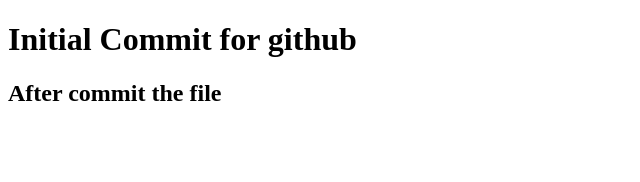
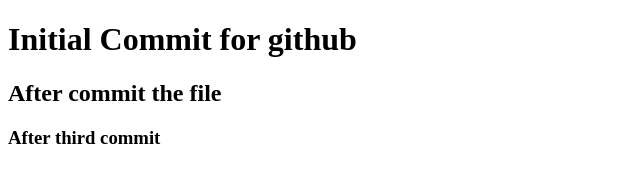
Before and after one commit to prajapat9782/gitest, a plain HTML site: page index.html in a window 1280 px wide. Shown: the whole page, without its empty margins (0-640 px from the left). Drawn offline with Linux system fonts and the light colour scheme.

Commit message:
second file commit

```diff
--- a/index.html
+++ b/index.html
@@ -12,6 +12,7 @@
 
     <h1>Initial Commit for github</h1>
     <h2>After commit the file</h2>
+    <h3>After third commit</h3>
 
 </body>
 
```
